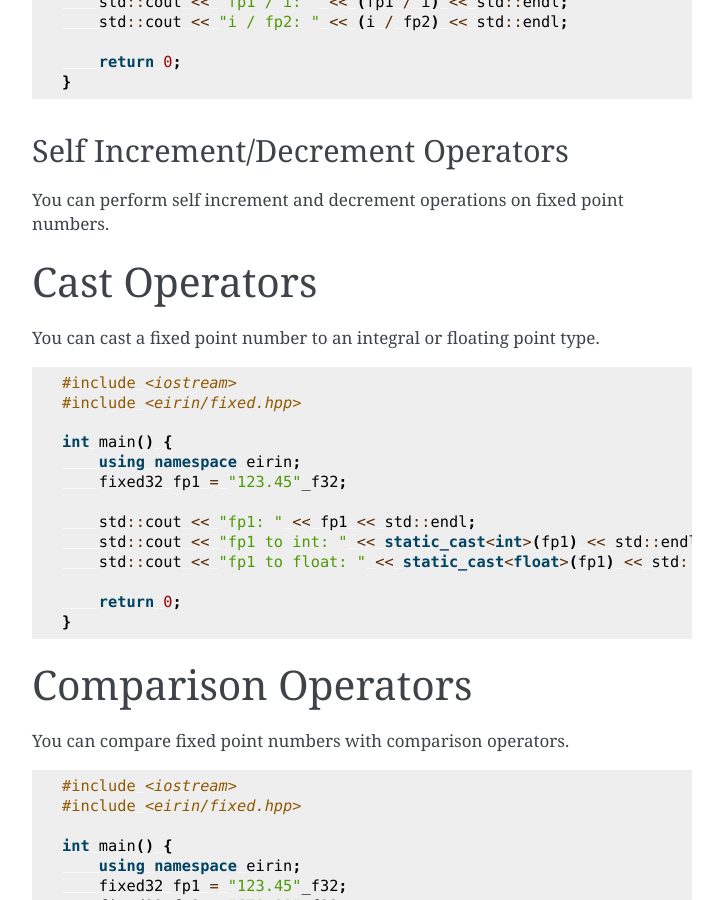
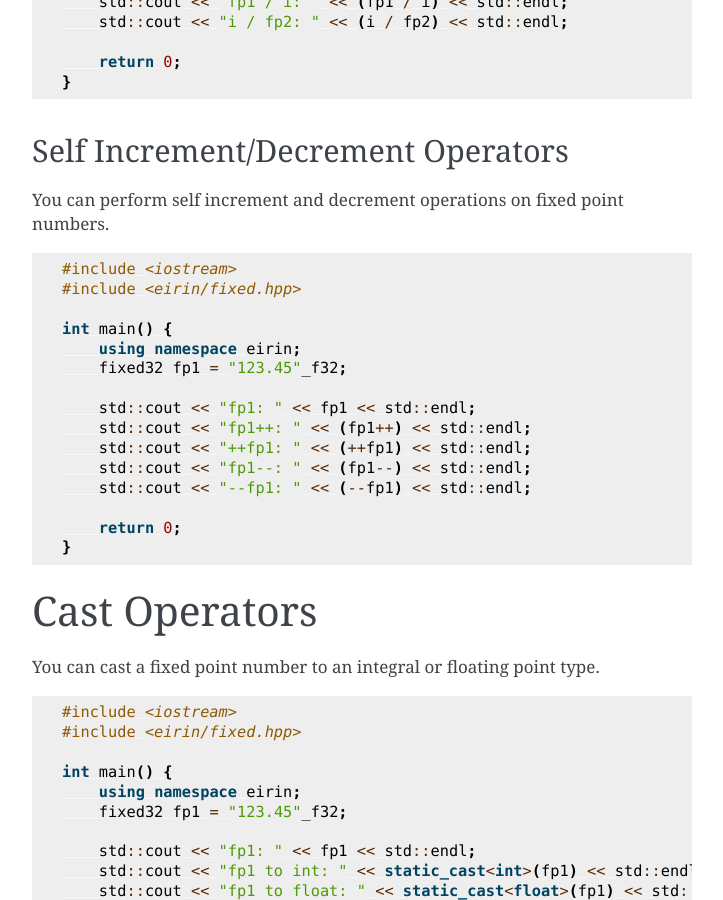
Before and after one commit to Koishi-Satori/EirinFixed, a Sphinx documentation site: the page built from docs/operators.rst, in a window 1280 px wide and 900 px high, scrolled down 553 px. Shown: the whole window, without its empty margins (388-1111 px from the left). Built offline with Sphinx 7.4.7, drawn with Linux system fonts in a browser that asks for light colours.

```diff
--- a/docs/conf.py
+++ b/docs/conf.py
@@ -17,7 +17,7 @@ extensions = [ "breathe" ]
 
 breathe_default_project = "EirinFixed"
 breathe_projects_source = {
-    "EirinFixed": ( "../include", ["fixed.hpp", "fpmath.hpp", "marco.hpp"] )
+    "EirinFixed": ( "../include/eirin", ["fixed.hpp", "fpmath.hpp", "marco.hpp", "parse.hpp", "ext/papilio_integration.hpp"] )
 }
 
 templates_path = ['_templates']
--- a/docs/operators.rst
+++ b/docs/operators.rst
@@ -35,6 +35,7 @@ Self Increment/Decrement Operators
 You can perform self increment and decrement operations on fixed point numbers.
 
 .. code-block:: c++
+
     #include <iostream>
     #include <eirin/fixed.hpp>
 
```
Also changed, not shown: 1 other file.
